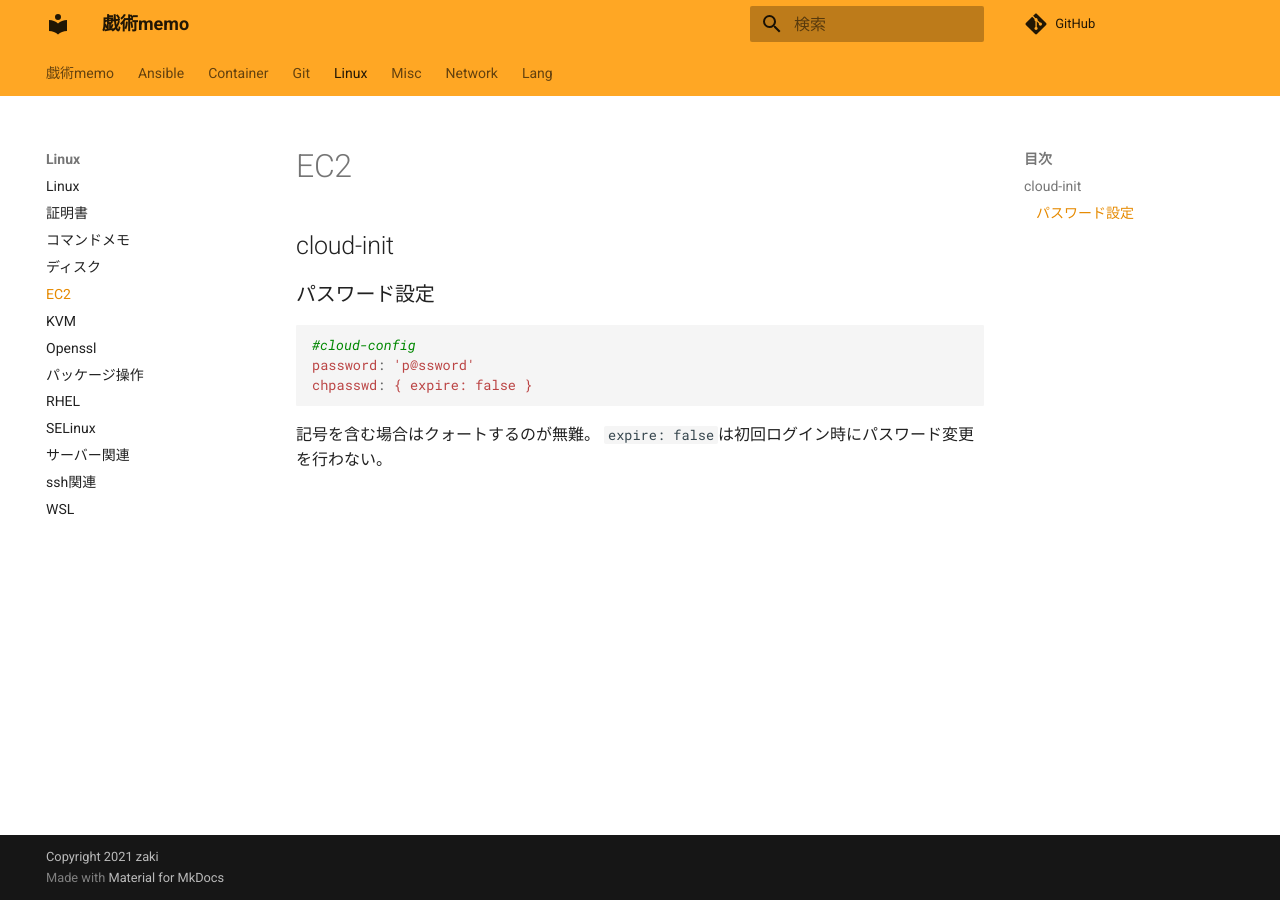
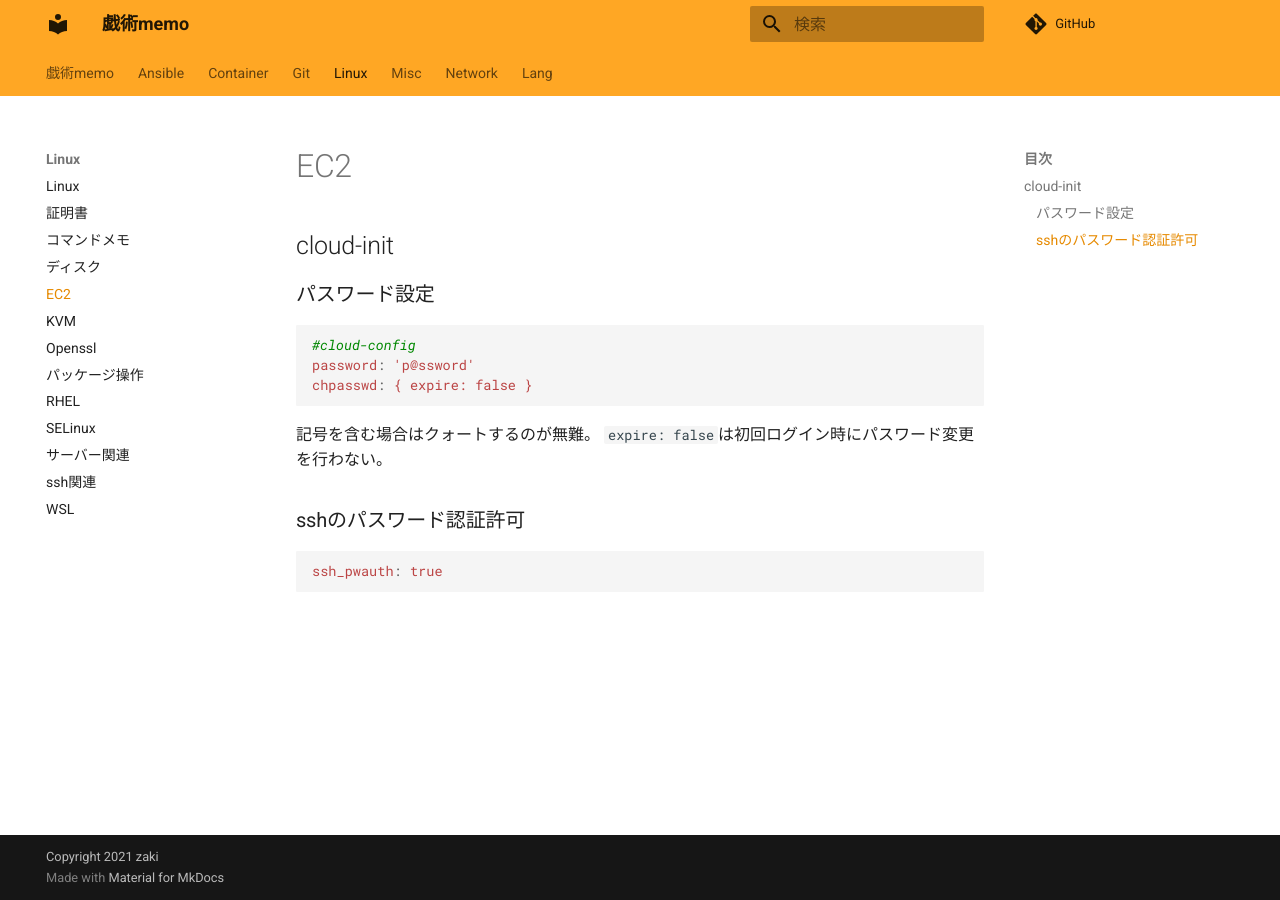
Before and after one commit to zaki-lknr/docs, an MkDocs documentation site: the page built from docs/Linux/ec2.md, in a window 1280 px wide. Built offline with MkDocs 1.6.1 and Material for MkDocs 9.7.7, drawn with Linux system fonts in a browser that asks for light colours; comment, search, counter and statistics services are not loaded.

Commit message:
add: linux/ec2: cloud-init: sshパスワード認証設定

````diff
--- a/docs/Linux/ec2.md
+++ b/docs/Linux/ec2.md
@@ -12,3 +12,9 @@ chpasswd: { expire: false }
 
 記号を含む場合はクォートするのが無難。
 `expire: false`は初回ログイン時にパスワード変更を行わない。
+
+### sshのパスワード認証許可
+
+```ini
+ssh_pwauth: true
+```
````
